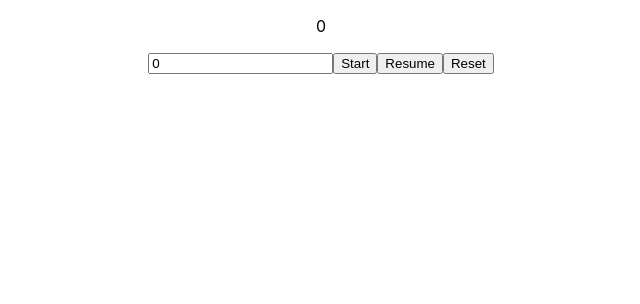
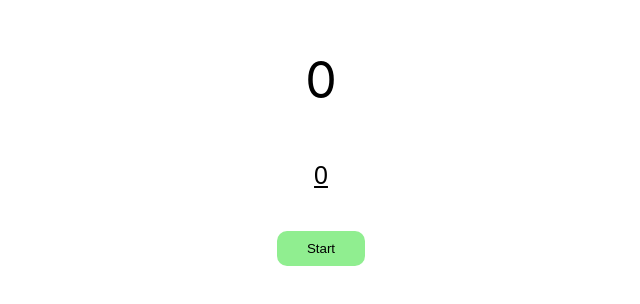
Before and after one commit to divyatiwari5/ReactStopWatch, a React (Create React App) app: page / in a window 1280 px wide. Shown: the top 304 px of the page, without its empty margins (319-959 px from the left). Built offline with nearby package versions, Linux system fonts and the light colour scheme.

Commit message:
Handled various conditions in timer

```diff
--- a/src/App.js
+++ b/src/App.js
@@ -6,12 +6,18 @@ function App() {
   const [timer, setTimer] = useState(0);
   const [time, setTime] = useState(0);
   const [isStart, setStart] = useState(false);
+  const [isComplete, setCompletion] = useState(true);
+
+  useEffect(() => {
+    if (!isComplete) {
+      reset()
+    }
+  }, [timer])
 
   useEffect(() => {
     let interval=null;
     if (isStart) {
       interval = setInterval(() => {
-        console.log({time})
         if(time > 0) {
           setTime(time => time-1)
         } else {
@@ -24,27 +30,49 @@ function App() {
   }, [isStart, time])
 
   function start() {
-    setTime(timer);
-    toggle();
+    if (timer > 0) {
+      setTime(timer);
+      setCompletion(false);
+      toggle();
+    }
+
   }
 
   function toggle() {
-    setStart(!isStart);
+    if (time === 0 && isStart) {
+      reset();
+    } else {
+      setStart(!isStart);
+    }
   }
 
   function reset() {
     setTimer(0);
     setStart(false);
     setTime(0);
+    setCompletion(true);
+  }
+
+  function getButtonText() {
+    if (time === 0) {
+      return 'Play Again';
+    } else if (isStart) {
+      return 'Stop';
+    } else {
+      return 'Resume'
+    }
   }
 
   return (
     <div className="App">
-      <p>{time}</p>
-      <input value={timer} onChange={(e) => setTimer(e.target.value)}/>
-      <button onClick={start}>Start</button>
-      <button onClick={toggle}>{isStart ? 'Stop' : 'Resume'}</button>
-      <button onClick={reset}>Reset</button>
+      <p className="timer">{time}</p>
+      <input type="number" value={timer} onChange={(e) => setTimer(e.target.value)} className="input" placeholder="Enter timer"/>
+      <div className="btns">
+        <button onClick={start} className={isComplete ? 'btn start': 'btn hidden'}>Start</button>
+        <button onClick={toggle} className={isComplete ? 'btn hidden' : 'btn resume'}>{getButtonText()}</button>
+        <button onClick={reset} className={isComplete ? 'btn hidden' : 'btn'}>Reset</button>
+      </div>
+
     </div>
   );
 }
--- a/src/App.scss
+++ b/src/App.scss
@@ -1,5 +1,48 @@
 .App {
   text-align: center;
+  & > .timer {
+    font-size: 50px;
+  }
+  & > .input {
+    border: none;
+    text-decoration: underline;
+    text-align: center;
+    font-size: 25px;
+    outline: none;
+  }
+  & > .btns {
+    margin-top: 30px;
+    & > .btn {
+      padding: 10px 30px;
+      border: none;
+      border-radius: 10px;
+      margin: 10px;
+      &.disabled {
+        background-color: #efefef;
+        color: #4d4d4f;
+        cursor: auto;
+      }
+      &.start {
+        background: lightgreen;
+      }
+      &.resume {
+        background-color: red;
+        color: white;
+      }
+      &.hidden {
+        display: none;
+      }
+    }
+  }
+}
+
+input::-webkit-outer-spin-button,
+input::-webkit-inner-spin-button {
+  -webkit-appearance: none;
+  margin: 0;
+}
+input[type=number] {
+  -moz-appearance: textfield;
 }
 
 .App-logo {
```
